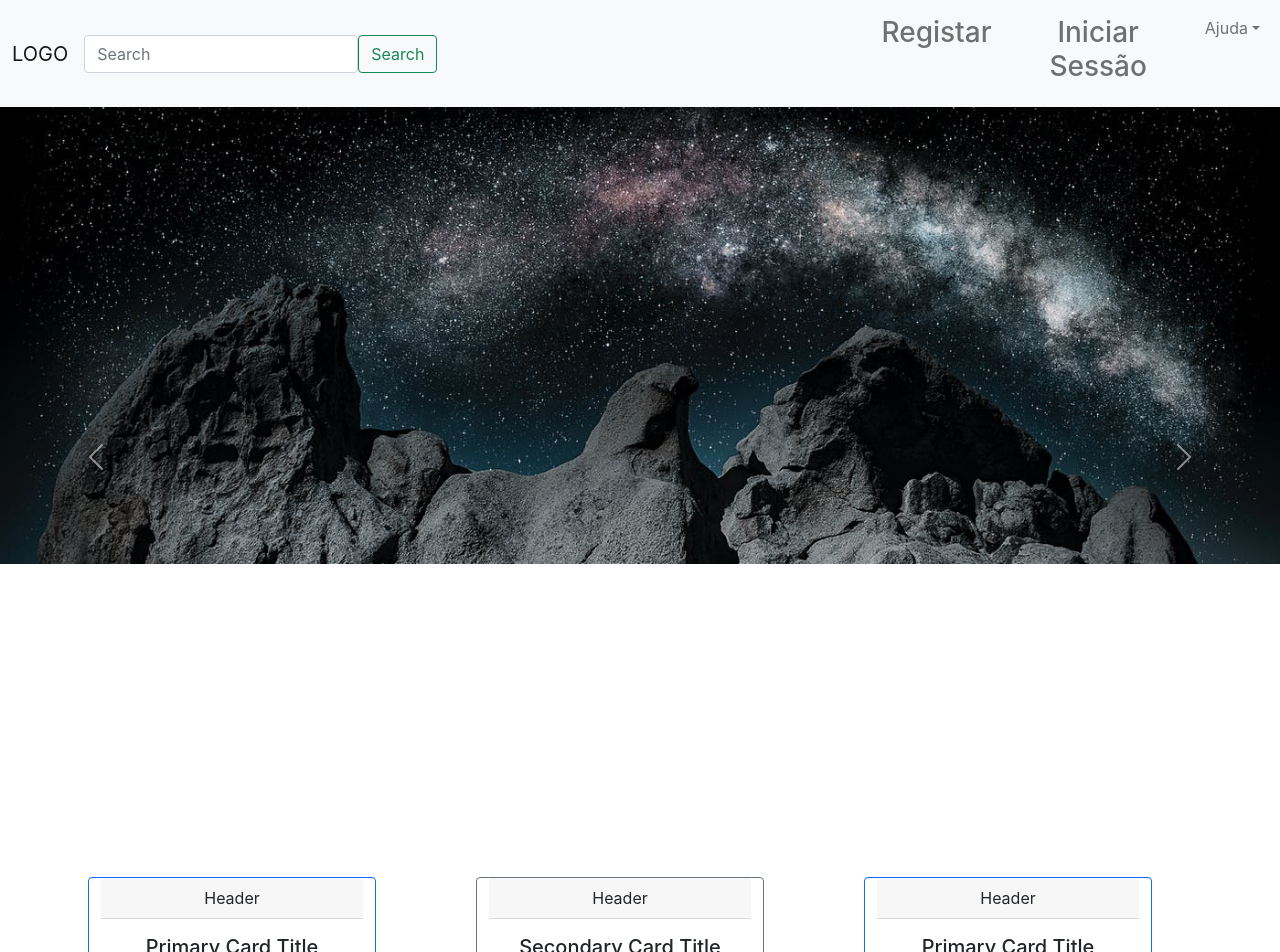
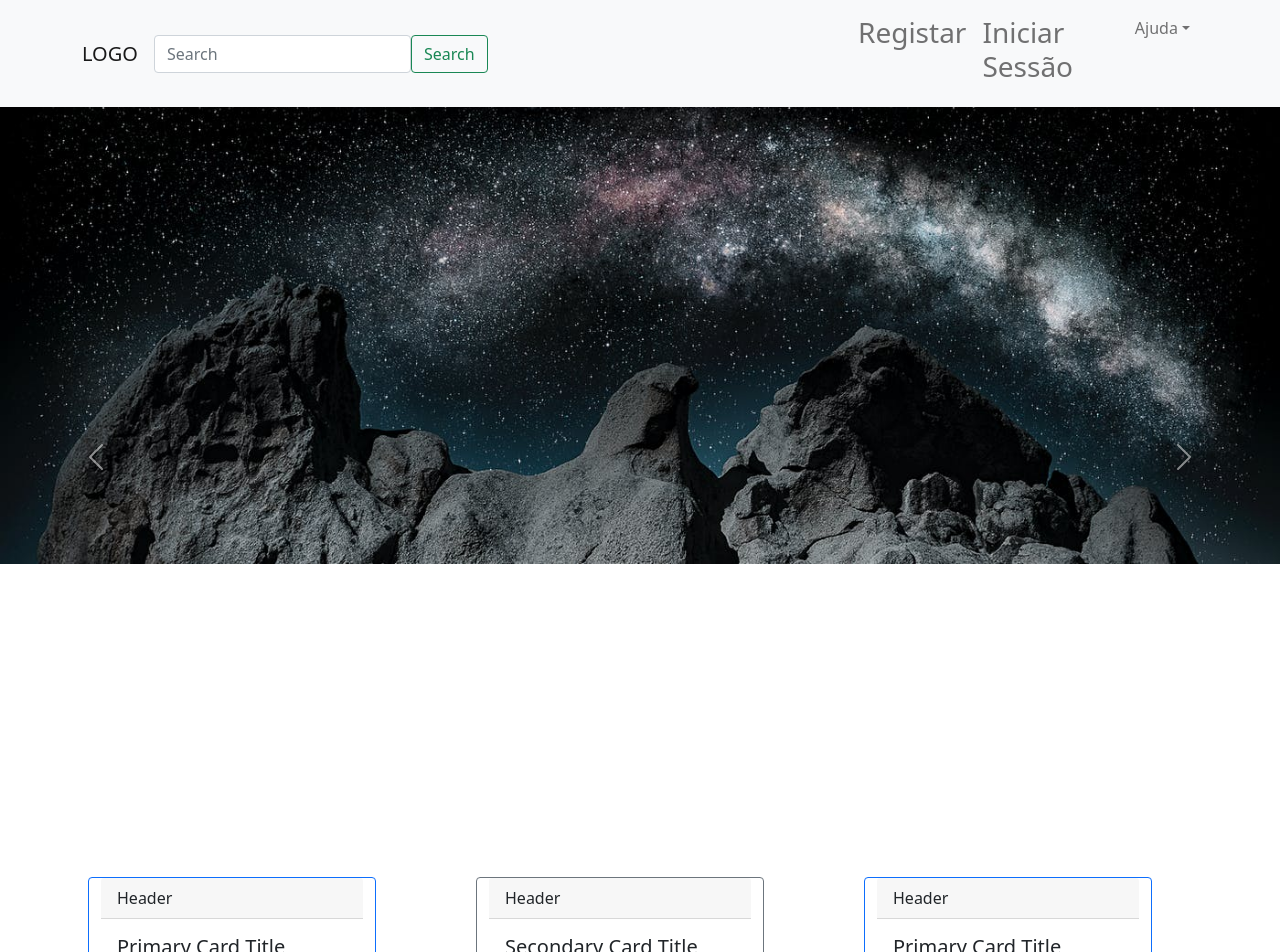
Before and after one commit to mattcapazz/plataforma, a React (Create React App) app in the folder web/: page / in a window 1280 px wide. Shown: the top 952 px of the page. Built offline with nearby package versions, Linux system fonts and the light colour scheme.

Commit message:
route para login

```diff
--- a/web/package.json
+++ b/web/package.json
@@ -7,10 +7,14 @@
     "@testing-library/react": "^11.2.7",
     "@testing-library/user-event": "^12.8.3",
     "bootstrap": "^5.1.3",
+    "i": "^0.3.7",
+    "npm": "^8.1.2",
     "react": "^17.0.2",
     "react-bootstrap": "^2.0.0-rc.1",
     "react-dom": "^17.0.2",
     "react-elastic-carousel": "^0.11.5",
+    "react-router-bootstrap": "^0.25.0",
+    "react-router-dom": "^5.3.0",
     "react-scripts": "4.0.3",
     "web-vitals": "^1.1.2"
   },
--- a/web/src/App.css
+++ /dev/null
@@ -1,38 +0,0 @@
-.App {
-  text-align: center;
-}
-
-.App-logo {
-  height: 40vmin;
-  pointer-events: none;
-}
-
-@media (prefers-reduced-motion: no-preference) {
-  .App-logo {
-    animation: App-logo-spin infinite 20s linear;
-  }
-}
-
-.App-header {
-  background-color: #282c34;
-  min-height: 100vh;
-  display: flex;
-  flex-direction: column;
-  align-items: center;
-  justify-content: center;
-  font-size: calc(10px + 2vmin);
-  color: white;
-}
-
-.App-link {
-  color: #61dafb;
-}
-
-@keyframes App-logo-spin {
-  from {
-    transform: rotate(0deg);
-  }
-  to {
-    transform: rotate(360deg);
-  }
-}
--- a/web/src/App.js
+++ b/web/src/App.js
@@ -1,21 +1,22 @@
-import "./App.css";
-import Cards from "./components/cards";
-import Carousel from "./components/carousel";
-import Navbar from "./components/navbar";
+import React from "react";
+import { BrowserRouter as Router, Switch, Route } from "react-router-dom";
+
+import "./index.css";
+import "bootstrap/dist/css/bootstrap.min.css";
+
+import Dash from "./components/dash";
+import Login from "./components/login";
 
 function App() {
   return (
-    <div className="App">
-      <Navbar />
-      <Carousel />
-
-        <Cards>
-          <Cards />
-        </Cards>
-
-
-
-    </div>
+    <Router>
+      <div className="App">
+        <Switch>
+          <Route exact path="/" component={Dash}></Route>
+          <Route exact path="/login" component={Login}></Route>
+        </Switch>
+      </div>
+    </Router>
   );
 }
 
--- /dev/null
+++ b/web/src/components/dash.jsx
@@ -0,0 +1,17 @@
+import React from "react";
+
+import Cards from "./cards";
+import Carousel from "./carousel";
+import Navbar from "./navbar";
+
+export default class Dash extends React.Component {
+  render() {
+    return (
+      <>
+        <Navbar />
+        <Carousel />
+        <Cards />
+      </>
+    );
+  }
+}
--- /dev/null
+++ b/web/src/components/login.jsx
@@ -0,0 +1,7 @@
+import React from "react";
+
+export default class login extends React.Component {
+  render() {
+    return <h1>Arroz Doce</h1>;
+  }
+}
--- a/web/src/components/navbar.jsx
+++ b/web/src/components/navbar.jsx
@@ -5,7 +5,7 @@ export default class Navbar extends React.Component {
   render() {
     return (
       <ReactBootStrap.Navbar bg="light" expand="lg">
-        <ReactBootStrap.Container fluid>
+        <ReactBootStrap.Container>
           <ReactBootStrap.Navbar.Brand href="#">
             LOGO
           </ReactBootStrap.Navbar.Brand>
@@ -16,7 +16,6 @@ export default class Navbar extends React.Component {
               style={{ maxHeight: "100px" }}
               navbarScroll
             >
-
               <ReactBootStrap.Form className="d-flex">
                 <ReactBootStrap.FormControl
                   type="search"
@@ -28,12 +27,11 @@ export default class Navbar extends React.Component {
                   Search
                 </ReactBootStrap.Button>
               </ReactBootStrap.Form>
-
             </ReactBootStrap.Nav>
 
             <nav className="col-md-4">
               <ReactBootStrap.Nav>
-                <ReactBootStrap.Nav.Link href="#action1">
+                <ReactBootStrap.Nav.Link href="/login">
                   <h3>Registar</h3>
                 </ReactBootStrap.Nav.Link>
                 <ReactBootStrap.Nav.Link href="#action2">
```
Also changed, not shown: 2 other files (tests, documents, lock files or other folders). Lines whose indentation alone changed are shown as unchanged.
